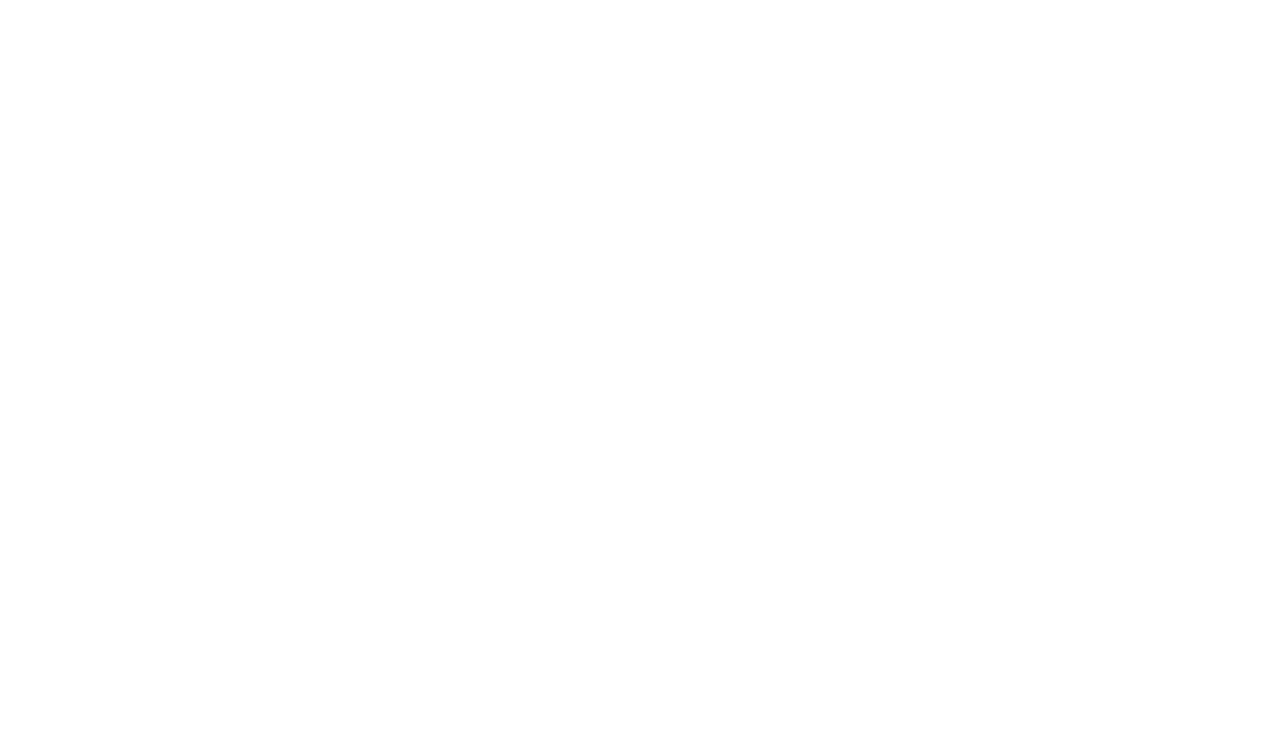
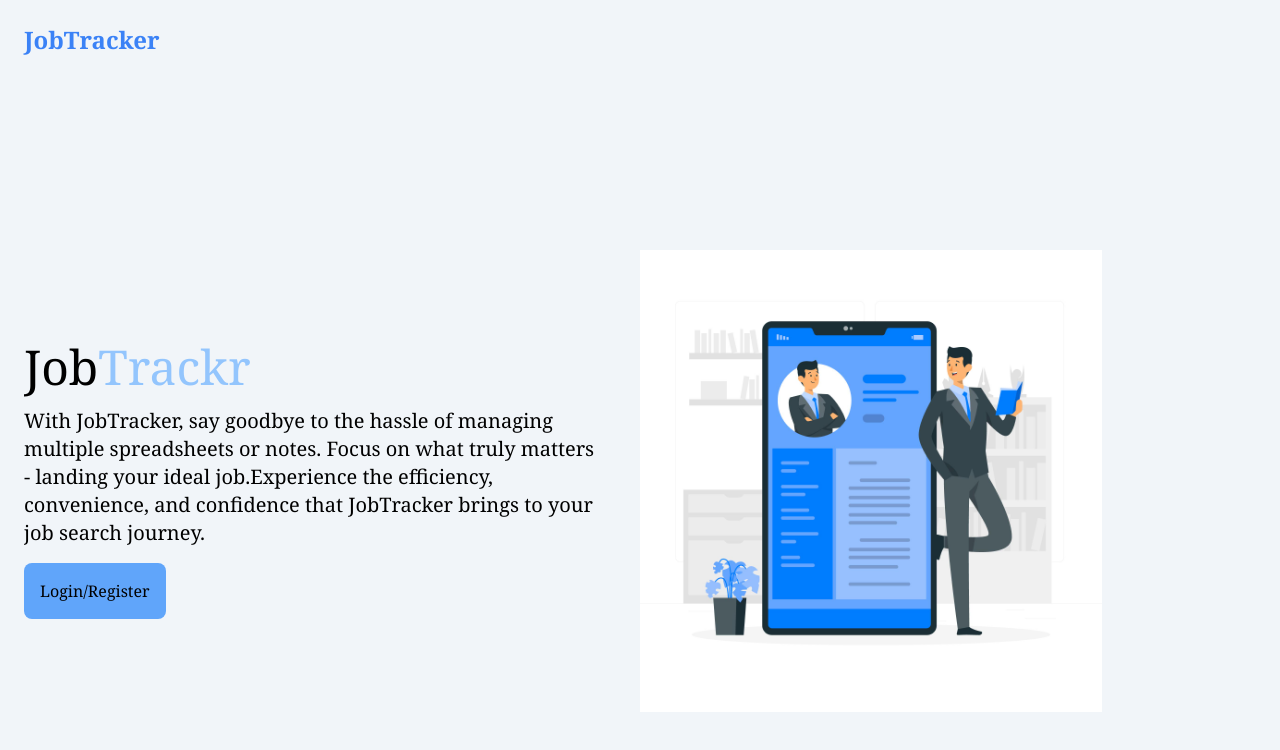
Before and after one commit to srisrinu1/Job-tracker, a React (Create React App) app in the folder client/: page / in a window 1280 px wide. Before the commit this address had no page. Shown: the top 750 px of the page. Built offline with nearby package versions, Linux system fonts and the light colour scheme.

Commit message:
Made landing page as the default route

```diff
--- a/client/src/Routes/IndividualRoutes.js
+++ b/client/src/Routes/IndividualRoutes.js
@@ -6,7 +6,8 @@
   return (
     <BrowserRouter>
         <Routes>
-            <Route path='home' element={<Home/>}/>
+            <Route path='/' element={<Home/>}/>
+
         </Routes>
     </BrowserRouter>
   )
```
